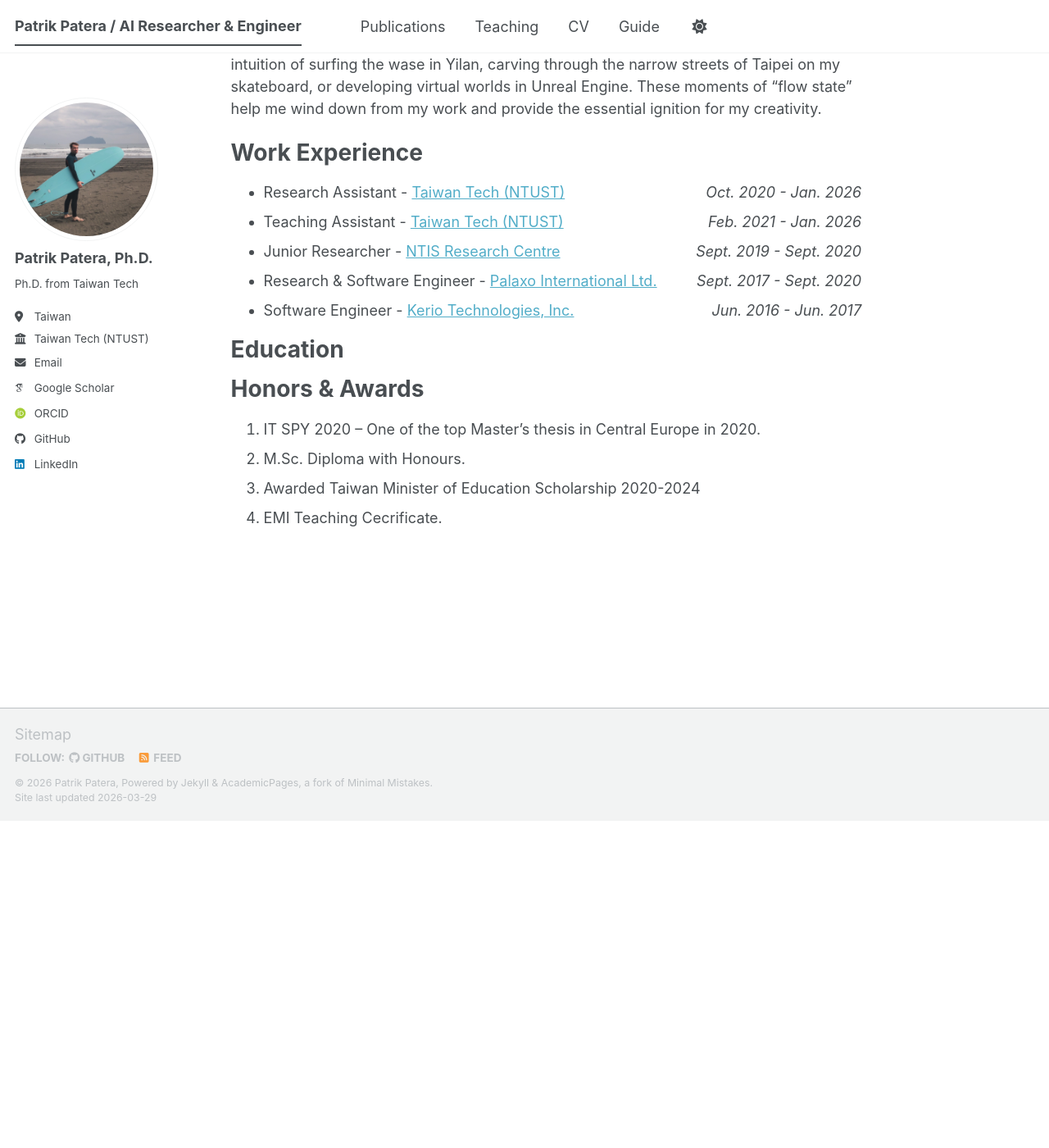
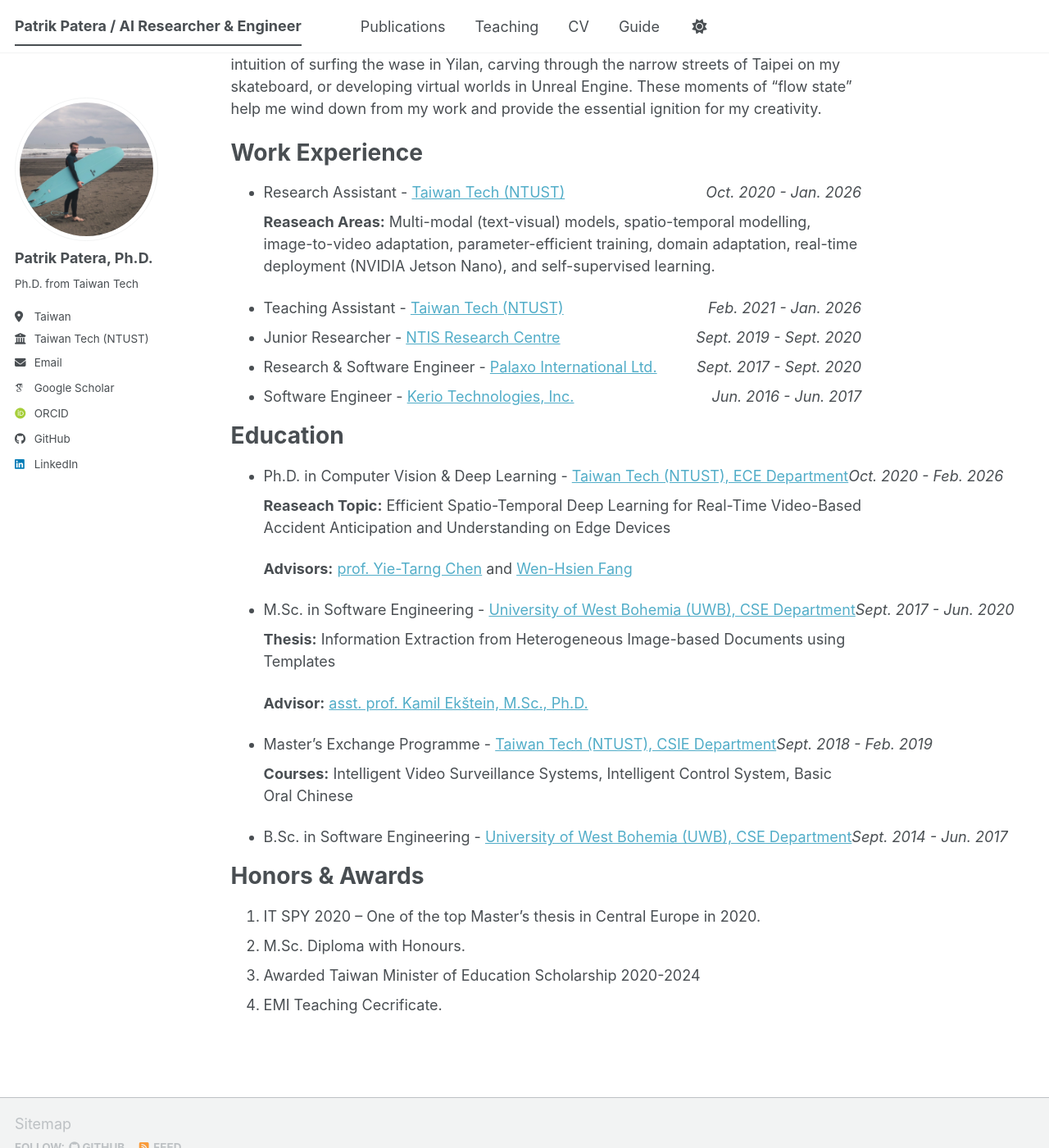
Before and after one commit to patpatera/patpatera.github.io, a Jekyll site: the page built from _pages/about.md, in a window 1280 px wide and 1400 px high, scrolled down 399 px. Shown: the whole window at 82% size. Built offline with Jekyll 4.4.1, drawn with Linux system fonts in a browser that asks for light colours; some web fonts are replaced; a script bundle is joined from its source files by our own code; library files that are not in the unit come from our copies.

Commit message:
Update about.md

```diff
--- a/_pages/about.md
+++ b/_pages/about.md
@@ -17,6 +17,7 @@ My mental reset is found in the fluid dynamics of motion—whether it’s the sp
 Work Experience
 ======
 * <p style="display: flex; flex-direction: row; justify-content: space-between; margin: 0 0 0.5em;"><span style="flex: 0 0 auto">Research Assistant -  <a href="https://www.ece.ntust.edu.tw/">Taiwan Tech (NTUST)</a></span> <span style="flex: 0 0 auto"><i>Oct. 2020 - Jan. 2026</i></span></p>
+  <b>Reaseach Areas:</b>  Multi-modal (text-visual) models, spatio-temporal modelling, image-to-video adaptation, parameter-efficient training, domain adaptation, real-time deployment (NVIDIA Jetson Nano), and self-supervised learning.
 * <p style="display: flex; flex-direction: row; justify-content: space-between; margin: 0 0 0.5em;"><span style="flex: 0 0 auto">Teaching Assistant -  <a href="https://www.ece.ntust.edu.tw/">Taiwan Tech (NTUST)</a></span> <span style="flex: 0 0 auto"><i>Feb. 2021 - Jan. 2026</i></span></p>
 * <p style="display: flex; flex-direction: row; justify-content: space-between; margin: 0 0 0.5em;"><span style="flex: 0 0 auto">Junior Researcher -  <a href="https://www.ntis.zcu.cz/en/index.html">NTIS Research Centre</a></span> <span style="flex: 0 0 auto"><i>Sept. 2019 - Sept. 2020</i></span></p>
 * <p style="display: flex; flex-direction: row; justify-content: space-between; margin: 0 0 0.5em;"><span style="flex: 0 0 auto">Research & Software Engineer -  <a href="https://www.palaxo.com/">Palaxo International Ltd.</a></span> <span style="flex: 0 0 auto"><i>Sept. 2017 - Sept. 2020</i></span></p>
@@ -25,6 +26,15 @@ Work Experience
 
 Education
 ======
+* <p style="display: flex; flex-direction: row; justify-content: space-between; margin: 0 0 0.5em;"><span style="flex: 0 0 auto">Ph.D. in Computer Vision & Deep Learning  - <a href="https://www.ece.ntust.edu.tw/">Taiwan Tech (NTUST), ECE Department </a></span> <span style="flex: 0 0 auto"><i>Oct. 2020 - Feb. 2026</i></span></p>
+    <p><b>Reaseach Topic:</b> Efficient Spatio-Temporal Deep Learning for Real-Time Video-Based Accident Anticipation and Understanding on Edge Devices</p>
+    <p><b>Advisors:</b> <a href="https://www.et.ntust.edu.tw/et/faculty.php?user=ytchen">prof. Yie-Tarng Chen</a> and <a href="https://www.et.ntust.edu.tw/et/faculty.php?user=whf">Wen-Hsien Fang</a> </p>
+* <p style="display: flex; flex-direction: row; justify-content: space-between; margin: 0 0 0.5em;"><span style="flex: 0 0 auto">M.Sc. in Software Engineering  -  <a href="https://www.kiv.zcu.cz/en/">University of West Bohemia (UWB), CSE Department</a></span> <span style="flex: 0 0 auto"><i>Sept. 2017 - Jun. 2020</i></span></p>
+  <p><b>Thesis:</b> Information Extraction from Heterogeneous Image-based Documents using Templates</p>
+  <p><b>Advisor:</b> <a href="https://www.zcu.cz/en/Employees/person.html?personId=18388">asst. prof. Kamil Ekštein, M.Sc., Ph.D.</a></p>
+* <p style="display: flex; flex-direction: row; justify-content: space-between; margin: 0 0 0.5em;"><span style="flex: 0 0 auto">Master’s Exchange Programme  - <a href="https://www.csie.ntust.edu.tw/">Taiwan Tech (NTUST), CSIE Department </a></span> <span style="flex: 0 0 auto"><i>Sept. 2018 - Feb. 2019</i></span></p>
+  <p><b>Courses:</b> Intelligent Video Surveillance Systems, Intelligent Control System, Basic Oral Chinese</p>
+* <p style="display: flex; flex-direction: row; justify-content: space-between; margin: 0 0 0.5em;"><span style="flex: 0 0 auto">B.Sc. in Software Engineering  -  <a href="https://www.kiv.zcu.cz/en/">University of West Bohemia (UWB), CSE Department</a></span> <span style="flex: 0 0 auto"><i>Sept. 2014 - Jun. 2017</i></span></p>
 
 Honors & Awards
 ======
```
